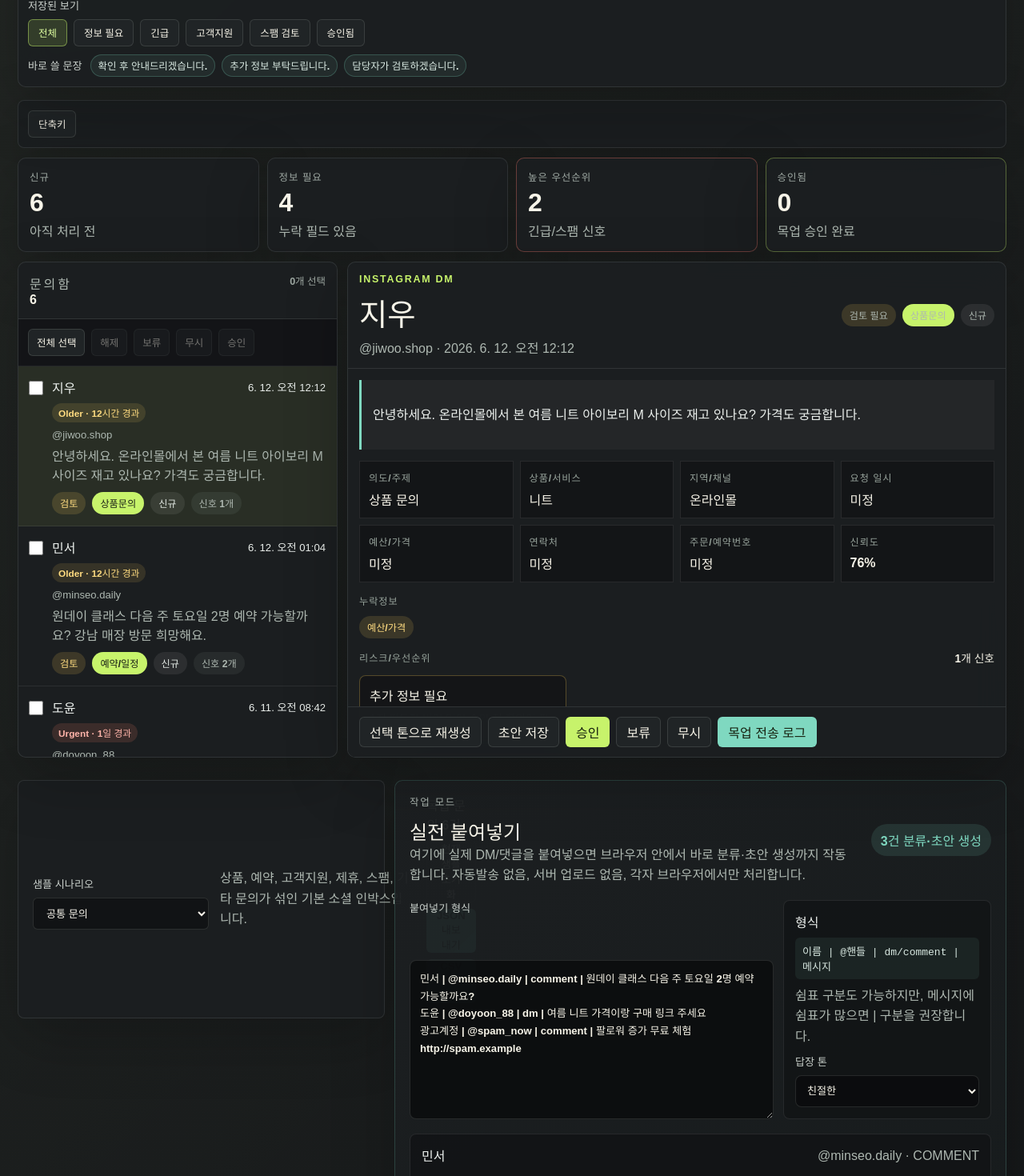
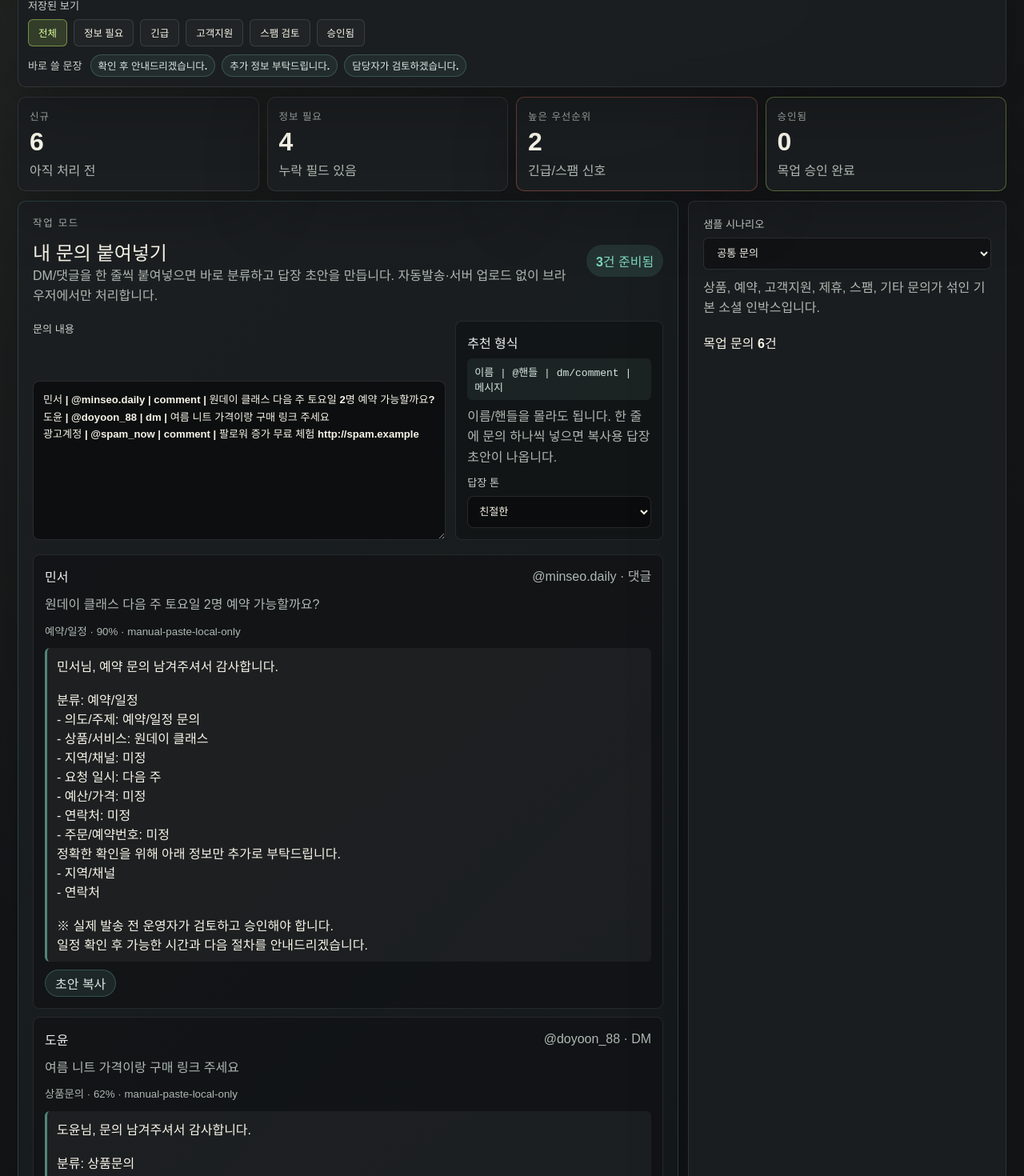
Before and after one commit to 2Eungk/insta-dm-automation, a React (Vite) app: page / in a window 1280 px wide. Shown: the part 260-1730 px from the top of the page at 80% size. Built offline with nearby package versions, Linux system fonts and the light colour scheme.

Commit message:
feat: simplify dm dashboard for users

```diff
--- a/src/App.tsx
+++ b/src/App.tsx
@@ -1,19 +1,9 @@
-import { useEffect, useMemo, useRef, useState } from "react"
-import { AnalyticsPanel } from "./components/AnalyticsPanel"
-import { ActivityTrail } from "./components/ActivityTrail"
-import { DemoGuide } from "./components/DemoGuide"
+import { useEffect, useMemo, useRef } from "react"
 import { DetailPanel } from "./components/DetailPanel"
 import { EmptyState } from "./components/EmptyState"
 import { InboxList } from "./components/InboxList"
-import { MetaConnectionSection } from "./components/MetaConnectionSection"
-import { OnboardingChecklist } from "./components/OnboardingChecklist"
-import { PrivacySafetyChecklist } from "./components/PrivacySafetyChecklist"
-import { RulesPreviewPanel } from "./components/RulesPreviewPanel"
 import { SampleDataControls } from "./components/SampleDataControls"
-import { ShortcutHelpPanel } from "./components/ShortcutHelpPanel"
 import { SummaryCard } from "./components/SummaryCard"
-import { AutomationSettingsPanel } from "./components/AutomationSettingsPanel"
-import { CommentCampaignPanel } from "./components/CommentCampaignPanel"
 import { ManualImportPanel } from "./components/ManualImportPanel"
 import { Toolbar } from "./components/Toolbar"
 import { useLocalAutomationConfig } from "./hooks/useLocalAutomationConfig"
@@ -31,7 +21,6 @@ export function App(): React.JSX.Element {
   const localAutomationConfig = useLocalAutomationConfig()
   const dashboard = useReviewDashboard(localAutomationConfig.ruleConfig, localAutomationConfig.templateConfig)
   const searchInputRef = useRef<HTMLInputElement>(null)
-  const [isShortcutHelpOpen, setIsShortcutHelpOpen] = useState(false)
   const selectedIndex = useMemo(
     () => dashboard.filteredEvents.findIndex((item) => item.event.id === dashboard.visibleSelectedId),
     [dashboard.filteredEvents, dashboard.visibleSelectedId],
@@ -55,19 +44,7 @@ export function App(): React.JSX.Element {
       const key = event.key.toLowerCase()
       const isEditable = isEditableTarget(event.target)
 
-      if (key === "escape" && isShortcutHelpOpen) {
-        event.preventDefault()
-        setIsShortcutHelpOpen(false)
-        return
-      }
-
       if (isEditable) {
-        return
-      }
-
-      if (event.shiftKey && key === "?") {
-        event.preventDefault()
-        setIsShortcutHelpOpen((isOpen) => !isOpen)
         return
       }
 
@@ -109,7 +86,7 @@ export function App(): React.JSX.Element {
 
     window.addEventListener("keydown", handleKeyDown)
     return () => window.removeEventListener("keydown", handleKeyDown)
-  }, [dashboard, isShortcutHelpOpen, selectedIndex])
+  }, [dashboard, selectedIndex])
 
   return (
     <main className="appShell">
@@ -144,17 +121,20 @@ export function App(): React.JSX.Element {
         onFilterPresetChange={dashboard.applyFilterPreset}
       />
 
-      <ShortcutHelpPanel
-        isOpen={isShortcutHelpOpen}
-        onToggle={() => setIsShortcutHelpOpen((isOpen) => !isOpen)}
-        onClose={() => setIsShortcutHelpOpen(false)}
-      />
-
       <section className="summaryGrid" aria-label="승인 큐 요약">
         <SummaryCard label="신규" value={dashboard.queueSummary.newCount} detail="아직 처리 전" />
         <SummaryCard label="정보 필요" value={dashboard.queueSummary.needsInfoCount} detail="누락 필드 있음" />
         <SummaryCard label="높은 우선순위" value={dashboard.queueSummary.highPriorityCount} detail="긴급/스팸 신호" tone="alert" />
         <SummaryCard label="승인됨" value={dashboard.queueSummary.approvedCount} detail="목업 승인 완료" tone="positive" />
+      </section>
+
+      <section className="quickStartDeck" aria-label="바로 써보기">
+        <ManualImportPanel />
+        <SampleDataControls
+          sampleScenario={dashboard.sampleScenario}
+          eventCount={dashboard.sampleEventCount}
+          onSampleScenarioChange={dashboard.updateSampleScenario}
+        />
       </section>
 
       <section className="workspace">
@@ -192,49 +172,6 @@ export function App(): React.JSX.Element {
           />
         )}
       </section>
-
-      <section className="utilityDeck" aria-label="샘플과 수동 입력">
-        <SampleDataControls
-          sampleScenario={dashboard.sampleScenario}
-          eventCount={dashboard.sampleEventCount}
-          onSampleScenarioChange={dashboard.updateSampleScenario}
-          onResetLocalState={dashboard.resetCurrentSampleState}
-          onExportJson={dashboard.exportReviewJson}
-          onExportCsv={dashboard.exportReviewCsv}
-        />
-        <ManualImportPanel />
-      </section>
-
-      <AnalyticsPanel analytics={dashboard.localAnalytics} />
-
-      <OnboardingChecklist
-        isVisible={dashboard.isOnboardingVisible}
-        onToggleVisible={dashboard.setIsOnboardingVisible}
-      />
-
-      <DemoGuide />
-      <MetaConnectionSection />
-      <CommentCampaignPanel />
-
-      <PrivacySafetyChecklist />
-
-      <section className="operatorDeck" aria-label="운영자 컨트롤과 감사 로그">
-        <RulesPreviewPanel ruleConfig={localAutomationConfig.ruleConfig} />
-        <ActivityTrail entries={dashboard.auditLog} />
-      </section>
-
-      <AutomationSettingsPanel
-        selectedItem={dashboard.selectedItem}
-        replyTone={dashboard.preferences.replyTone}
-        templateConfig={localAutomationConfig.templateConfig}
-        ruleConfig={localAutomationConfig.ruleConfig}
-        onTemplateChange={localAutomationConfig.updateTemplate}
-        onResetTemplates={localAutomationConfig.resetTemplates}
-        onKeywordGroupsChange={localAutomationConfig.updateKeywordGroups}
-        onClassificationHintChange={localAutomationConfig.updateClassificationHint}
-        onMissingFieldToggle={localAutomationConfig.toggleMissingField}
-        onResetRules={localAutomationConfig.resetRules}
-      />
     </main>
   )
 }
--- a/src/components/ManualImportPanel.tsx
+++ b/src/components/ManualImportPanel.tsx
@@ -23,18 +23,17 @@ export function ManualImportPanel(): React.JSX.Element {
       <header>
         <div>
           <p className="eyebrow">작업 모드</p>
-          <h2 id="manual-import-title">실전 붙여넣기</h2>
+          <h2 id="manual-import-title">내 문의 붙여넣기</h2>
           <p>
-            여기에 실제 DM/댓글을 붙여넣으면 브라우저 안에서 바로 분류·초안 생성까지 작동합니다. 자동발송 없음,
-            서버 업로드 없음, 각자 브라우저에서만 처리합니다.
+            DM/댓글을 한 줄씩 붙여넣으면 바로 분류하고 답장 초안을 만듭니다. 자동발송·서버 업로드 없이 브라우저에서만 처리합니다.
           </p>
         </div>
-        <span>{rows.length}건 분류·초안 생성</span>
+        <span>{rows.length}건 준비됨</span>
       </header>
 
       <div className="manualImportControls">
         <label>
-          <span>붙여넣기 형식</span>
+          <span>문의 내용</span>
           <textarea
             aria-label="실제 DM 또는 댓글 붙여넣기"
             value={inputText}
@@ -44,9 +43,9 @@ export function ManualImportPanel(): React.JSX.Element {
           />
         </label>
         <aside>
-          <strong>형식</strong>
+          <strong>추천 형식</strong>
           <code>이름 | @핸들 | dm/comment | 메시지</code>
-          <p>쉼표 구분도 가능하지만, 메시지에 쉼표가 많으면 | 구분을 권장합니다.</p>
+          <p>이름/핸들을 몰라도 됩니다. 한 줄에 문의 하나씩 넣으면 복사용 답장 초안이 나옵니다.</p>
           <label>
             <span>답장 톤</span>
             <select value={replyTone} onChange={(event) => setReplyTone(event.target.value as ReplyTone)}>
@@ -67,7 +66,7 @@ export function ManualImportPanel(): React.JSX.Element {
             <article key={row.event.id}>
               <div>
                 <strong>{row.event.senderName}</strong>
-                <span>{row.event.senderHandle} · {row.event.channel.toUpperCase()}</span>
+                <span>{row.event.senderHandle} · {row.event.channel === "dm" ? "DM" : "댓글"}</span>
               </div>
               <p>{row.event.message}</p>
               <small>{CLASSIFICATION_LABELS[row.analysis.classification]} · {Math.round(row.analysis.confidence * 100)}% · {row.source}</small>
@@ -76,8 +75,6 @@ export function ManualImportPanel(): React.JSX.Element {
                 <button type="button" onClick={() => void copyDraft(row.event.id, row.draft)}>
                   {copiedId === row.event.id ? "복사됨" : "초안 복사"}
                 </button>
-                <button type="button">승인 표시</button>
-                <button type="button">보류</button>
               </div>
             </article>
           ))
--- a/src/components/SampleDataControls.tsx
+++ b/src/components/SampleDataControls.tsx
@@ -8,9 +8,6 @@ type SampleDataControlsProps = {
   readonly sampleScenario: SampleScenario
   readonly eventCount: number
   readonly onSampleScenarioChange: (sampleScenario: SampleScenario) => void
-  readonly onResetLocalState: () => void
-  readonly onExportJson: () => void
-  readonly onExportCsv: () => void
 }
 
 function parseSampleScenario(value: string): SampleScenario {
@@ -21,12 +18,9 @@ export function SampleDataControls({
   sampleScenario,
   eventCount,
   onSampleScenarioChange,
-  onResetLocalState,
-  onExportJson,
-  onExportCsv,
 }: SampleDataControlsProps): React.JSX.Element {
   return (
-    <section className="sampleControls" aria-label="샘플 데이터와 로컬 내보내기">
+    <section className="sampleControls" aria-label="샘플 문의 선택">
       <div className="sampleScenarioPicker">
         <label>
           <span>샘플 시나리오</span>
@@ -46,30 +40,6 @@ export function SampleDataControls({
       </div>
       <div className="sampleActions" aria-label="샘플 데이터 작업">
         <span>목업 문의 {eventCount}건</span>
-        <button
-          type="button"
-          onClick={onResetLocalState}
-          aria-label="현재 샘플의 로컬 상태와 감사 로그 초기화"
-          title="현재 선택한 샘플의 브라우저 저장 상태만 지우며, 번들 샘플 메시지는 삭제하지 않습니다."
-        >
-          현재 샘플 초기화
-        </button>
-        <button
-          type="button"
-          onClick={onExportJson}
-          aria-label="현재 리뷰 데이터를 JSON 파일로 내보내기"
-          title="local-mock-fixtures로 표시된 브라우저 생성 JSON을 다운로드합니다."
-        >
-          JSON 내보내기
-        </button>
-        <button
-          type="button"
-          onClick={onExportCsv}
-          aria-label="현재 리뷰 데이터를 CSV 파일로 내보내기"
-          title="local-mock-fixtures로 표시된 브라우저 생성 CSV를 다운로드합니다."
-        >
-          CSV 내보내기
-        </button>
       </div>
     </section>
   )
--- a/src/domain/localConfig.ts
+++ b/src/domain/localConfig.ts
@@ -54,7 +54,7 @@ export const DEFAULT_RULE_CONFIG: RuleConfig = {
 const REVIEW_REMINDER = "※ 실제 발송 전 운영자가 검토하고 승인해야 합니다."
 
 function buildTemplate(opening: string, closing: string): string {
-  return `${opening}\n\n{classificationLabel}로 확인했습니다.\n{fieldSummary}\n{missingQuestions}\n\n${REVIEW_REMINDER}\n${closing}`
+  return `${opening}\n\n분류: {classificationLabel}\n{fieldSummary}\n{missingQuestions}\n\n${REVIEW_REMINDER}\n${closing}`
 }
 
 export const DEFAULT_TEMPLATE_CONFIG: TemplateConfig = {
--- a/src/styles/ui-korean-optimized.css
+++ b/src/styles/ui-korean-optimized.css
@@ -81,12 +81,33 @@ select {
   align-items: start;
 }
 
-.utilityDeck {
+.quickStartDeck {
   display: grid;
-  grid-template-columns: minmax(320px, 0.75fr) minmax(0, 1.25fr);
+  grid-template-columns: minmax(0, 1.35fr) minmax(300px, 0.65fr);
   gap: 12px;
   margin-top: 12px;
   align-items: start;
+}
+
+.quickStartDeck .manualImportPanel,
+.quickStartDeck .sampleControls {
+  margin-top: 0;
+}
+
+.quickStartDeck .sampleControls {
+  display: grid;
+  align-content: start;
+  min-height: 100%;
+}
+
+.quickStartDeck .sampleScenarioPicker {
+  grid-template-columns: 1fr;
+  gap: 10px;
+  align-items: start;
+}
+
+.quickStartDeck .sampleActions {
+  justify-content: start;
 }
 
 .workspace > .inbox,
@@ -178,7 +199,7 @@ select {
 
 @media (max-width: 980px) {
   .toolbar,
-  .utilityDeck {
+  .quickStartDeck {
     grid-template-columns: 1fr;
   }
 
```
